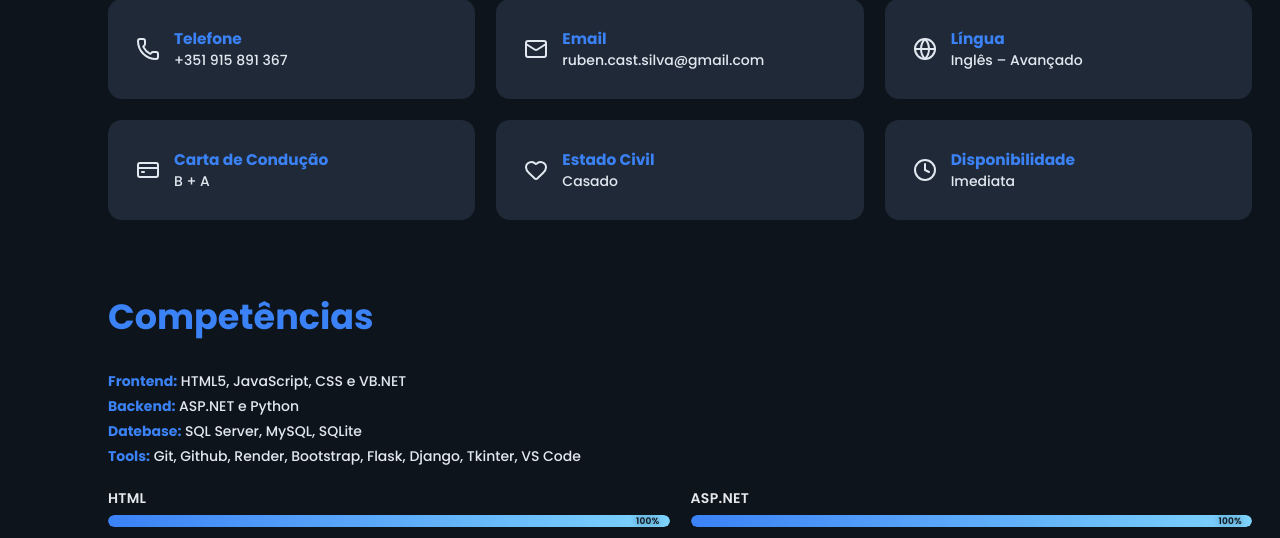
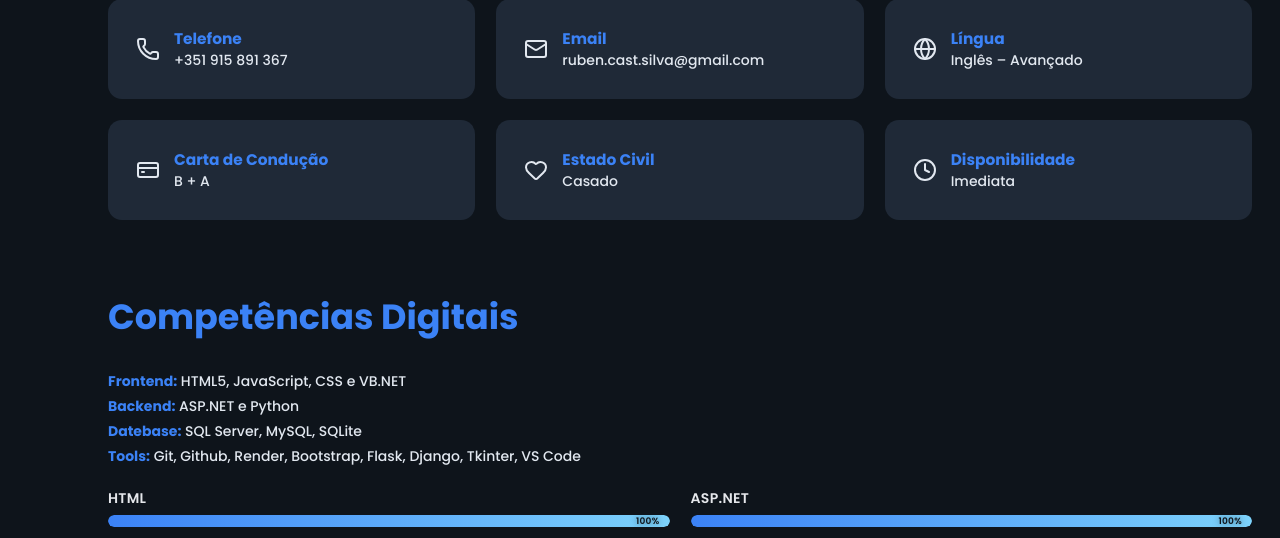
Before and after one commit to buzzz1995-ops/Portf-lio-Online, a Flask app: page / in a window 1280 px wide. Shown: the part 1144-1682 px from the top of the page. Run offline with Flask 3, Linux system fonts and the light colour scheme.

Commit message:
Update index.html

```diff
--- a/templates/index.html
+++ b/templates/index.html
@@ -134,7 +134,7 @@
 
 
     <section id="competencias" class="section">
-      <h2>Competências</h2>
+      <h2>Competências Digitais</h2>
 
 
       <!-- Tecnologias detalhadas -->
```
